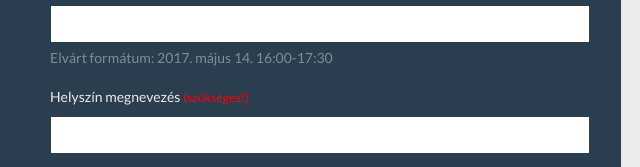
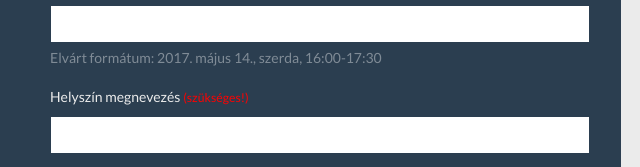
Before and after one commit to szdominik/sfffigyelo-event-generator, a website: page public/index.html in a window 1280 px wide. Shown: the part 210-377 px from the top of the page, 35-675 px from the left. Drawn offline with nearby package versions, Linux system fonts and the light colour scheme.

Commit message:
fix(date): fix required format in dates

```diff
--- a/public/index.html
+++ b/public/index.html
@@ -23,7 +23,7 @@
           <div class='form-group'>
             <label for='date'>Dátum <small style='color: red;'>(szükséges!)</small></label>
             <input type='text' class='form-control' name='date'>
-            <small class="form-text text-muted">Elvárt formátum: 2017. május 14. 16:00-17:30</small>
+            <small class="form-text text-muted">Elvárt formátum: 2017. május 14., szerda, 16:00-17:30</small>
           </div>
           <div class='form-group'>
             <label for='location'>Helyszín megnevezés <small style='color: red;'>(szükséges!)</small></label>
```
